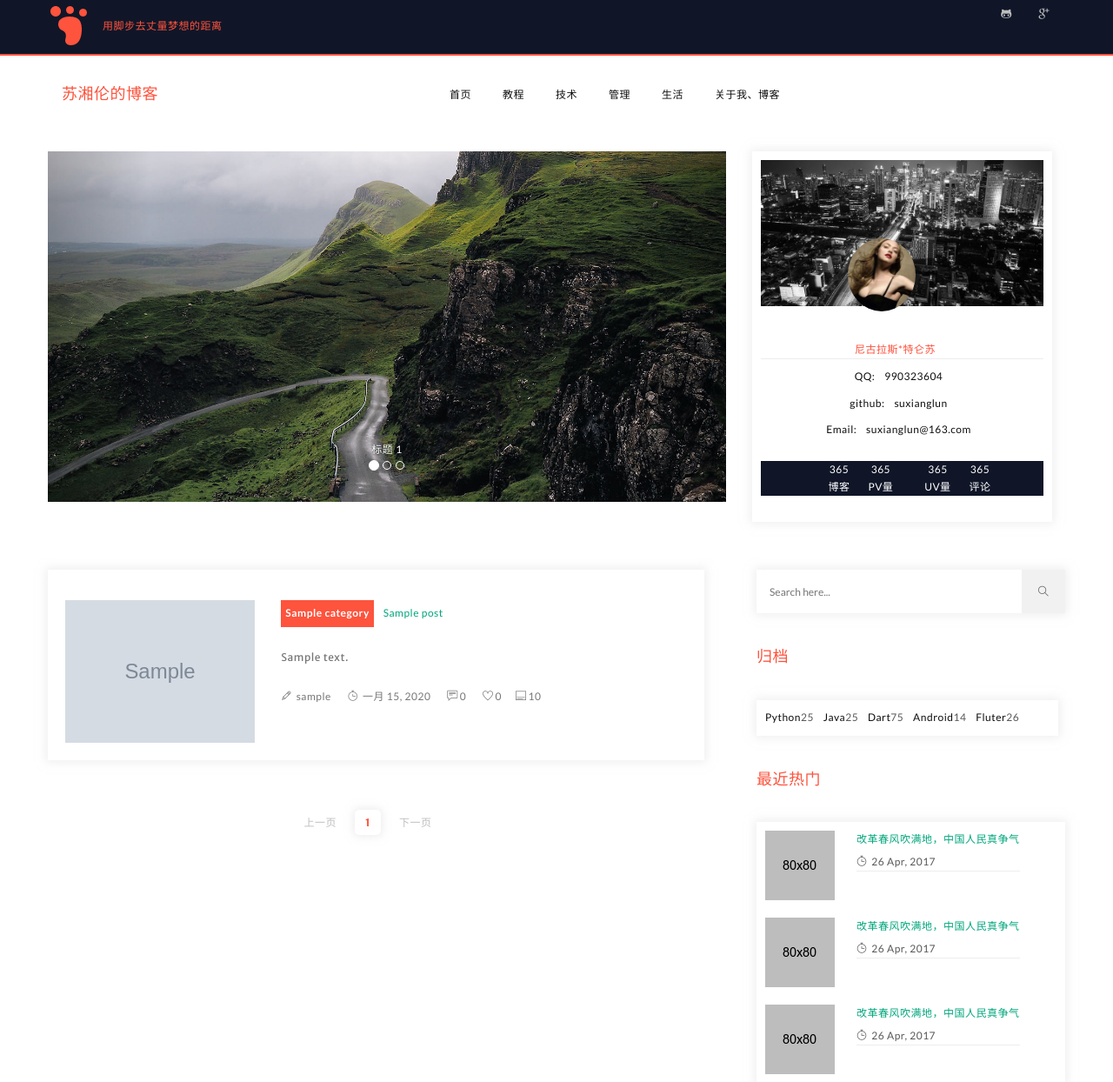
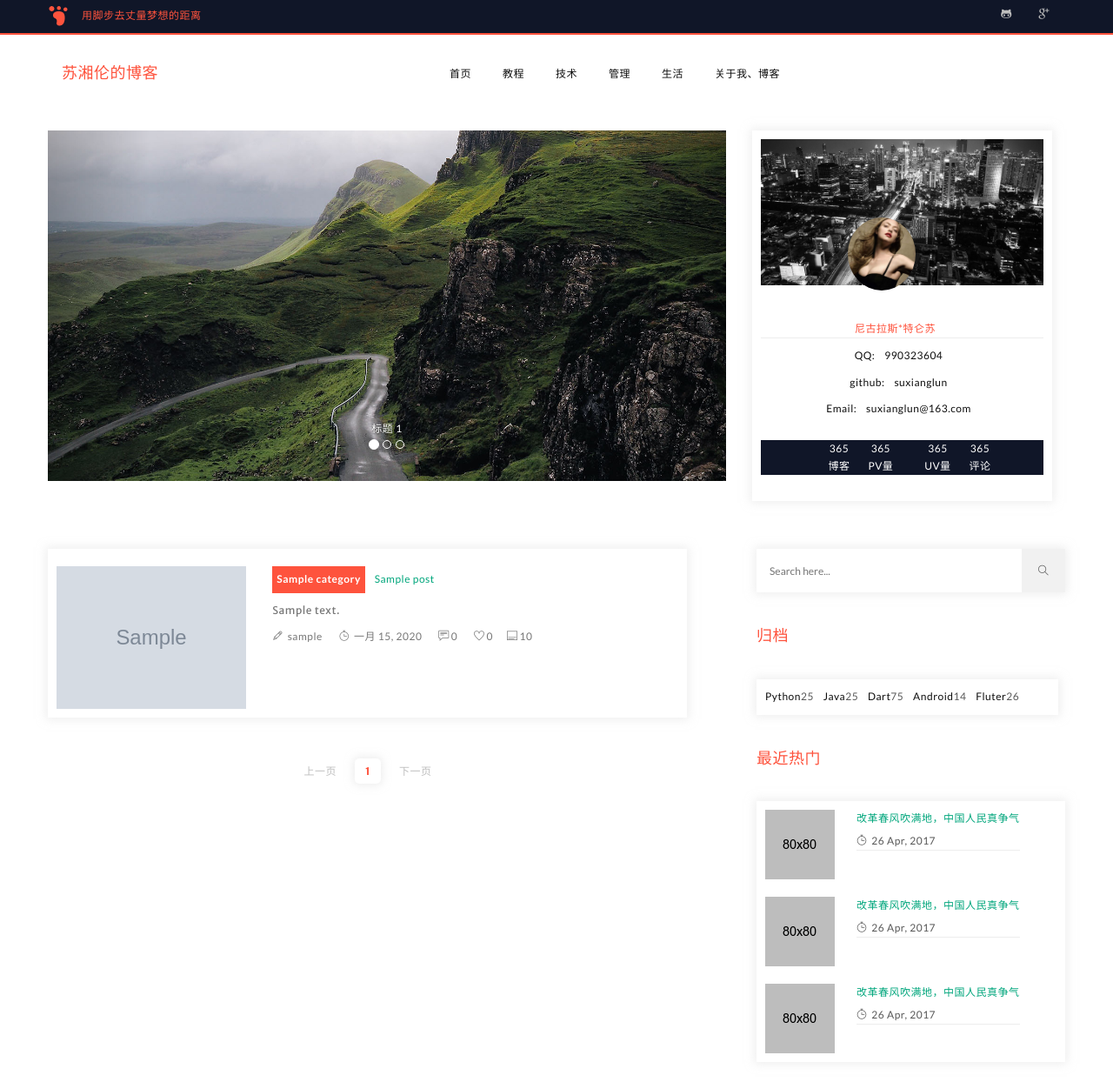
Before and after one commit to suxianglun/blog_project, a Django app: page / in a window 1280 px wide. Shown: the top 1244 px of the page at 87% size. Run offline with Django 3.2, Linux system fonts and the light colour scheme; tables that the repository leaves empty hold one stand-in row (values such as "Sample post"); grey boxes marked "Sample" are stand-in pictures; some libraries are stand-ins or nearby versions; some web fonts are replaced.

Commit message:
修改logo大小，修改博客列表itme

```diff
--- a/blog/templates/home.html
+++ b/blog/templates/home.html
@@ -273,10 +273,10 @@
                                 <ul>
                                     {% for rows in post_list %}
                                         <li>
-                                            <div class="blog-pic-text mb30 " style="padding: 20px">
+                                            <div class="blog-pic-text mb20 " style="padding: 10px">
                                                 <div class="row">
                                                     <div class="col-sm-4">
-                                                        <div class="blog-img mt15">
+                                                        <div class="blog-img mt10">
                                                             {% if rows.img_url %}
                                                                 <img src="{{ rows.img_url }}" alt="image">
                                                             {% else %}
@@ -286,7 +286,7 @@
                                                         </div>
                                                     </div>
                                                     <!-- /col-md-6 -->
-                                                    <div class="col-sm-8 mt15">
+                                                    <div class="col-sm-8 mt10">
                                                         <div class="blog-text">
                                                             <ul>
                                                                 <li style="background: #fe533d;padding: 5px">
@@ -302,12 +302,12 @@
                                                             </ul>
 
 
-                                                            <div class="blog-text-content mt25 ">
+                                                            <div class="blog-text-content mt10 ">
                                                                 <p>
                                                                     {{ rows.excerpt }}
                                                                 </p>
                                                             </div>
-                                                            <div class="blog-meta mt25 pb20">
+                                                            <div class="blog-meta mt10 pb10">
                                                                 <ul class="meta-list">
                                                                     <li><a class="green" href="#"><span
                                                                             class="mr5 ti-pencil"></span> {{ rows.author }}
--- a/blog/templates/navbar.html
+++ b/blog/templates/navbar.html
@@ -7,7 +7,7 @@
 					<div class="header-top">
 						<div class="head-top-info pull-left">
 							<ul class="top-info">
-								<li style="color: #fe533d"><img style="height: 10%!important;" src="{% static 'img/logo.png' %}" alt="image">用脚步去丈量梦想的距离</li>
+								<li style="color: #fe533d"><img style="height: 10%!important;" src="{% static 'img/logo-24.png' %}" alt="image">用脚步去丈量梦想的距离</li>
 							</ul>
 						</div>
 						<!-- /head-top-info -->
```
Also changed, not shown: README.md, blog/static/img/logo-24.png (added), blog_project/media/images/53d84453e8cd4da596bb4ec7cd868bee.jpg (added), blog_project/media/images/53d84453e8cd4da596bb4ec7cd868bee.thumbnail.jpg (added), blog_project/media/images/74500034572448e19dc122aa7bee1e04.jpg (added), blog_project/media/images/74500034572448e19dc122aa7bee1e04.thumbnail.jpg (added).
